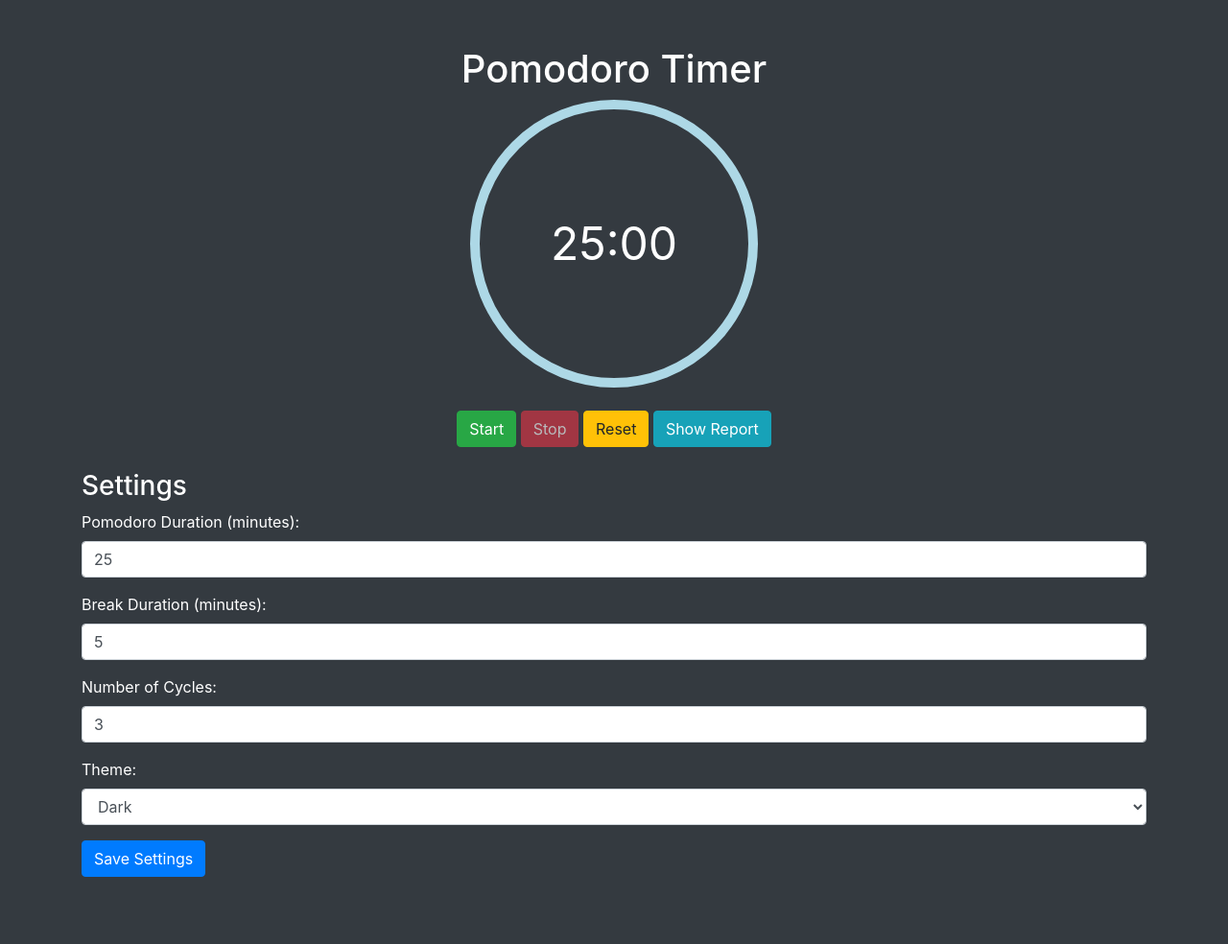
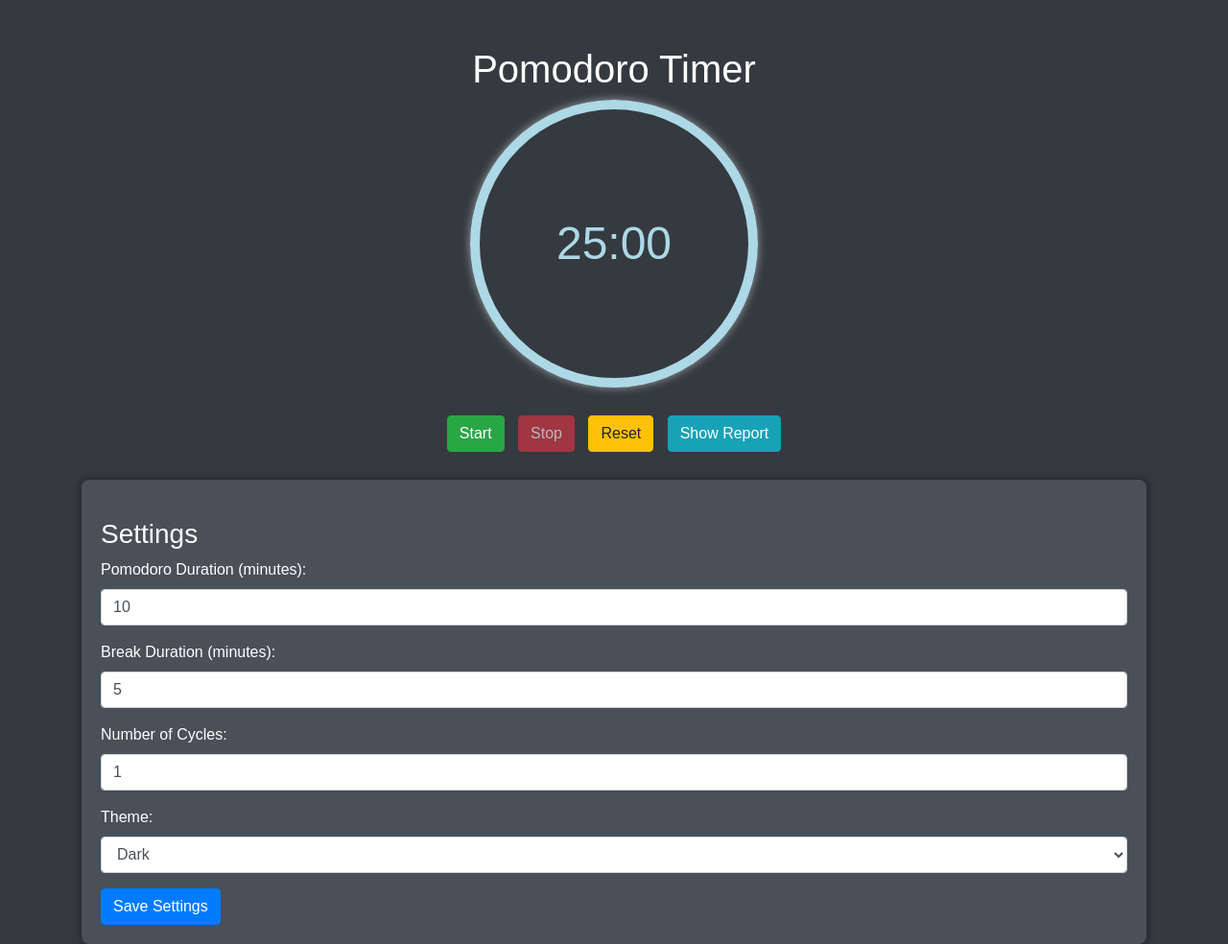
Before and after one commit to vitalelele/myPomodoro, a Flask app: page / in a window 1280 px wide. Shown: the whole page at 96% size. Before the commit the page ends 914 px from the top, so only its background shows below. Run offline with Flask 3, Linux system fonts and the light colour scheme; some libraries are stand-ins or nearby versions.

Commit message:
modified webapp versione

```diff
--- a/myPomodoroWebApp/app.py
+++ b/myPomodoroWebApp/app.py
@@ -38,7 +38,7 @@ def index():
 
 @app.route('/start_timer', methods=['POST'])
 def start_timer():
-    # Logic for starting the timer (for now, just return a message)
+    global work_sessions_completed, total_work_time, total_break_time
     return jsonify({"message": "Timer started!", "settings": settings})
 
 @app.route('/update_settings', methods=['POST'])
@@ -49,7 +49,7 @@ def update_settings():
     settings["cycles"] = int(request.form['cycles'])
     settings["theme"] = request.form['theme']
     save_settings()
-    return jsonify({"message": "Settings updated!"})
+    return jsonify({"message": "Settings updated!", "settings": settings})
 
 @app.route('/report')
 def report():
--- /dev/null
+++ b/myPomodoroWebApp/settings.json
@@ -0,0 +1 @@
+{"pomodoro_duration": 10, "break_duration": 5, "cycles": 1, "theme": "dark"}
--- a/myPomodoroWebApp/templates/index.html
+++ b/myPomodoroWebApp/templates/index.html
@@ -9,6 +9,7 @@
         body {
             background-color: #343a40;
             color: white;
+            font-family: Arial, sans-serif;
         }
         .circle {
             width: 300px;
@@ -17,6 +18,7 @@
             border: 10px solid lightblue;
             position: relative;
             margin: auto;
+            box-shadow: 0 0 10px rgba(255, 255, 255, 0.5);
         }
         .timer {
             position: absolute;
@@ -24,6 +26,19 @@
             left: 50%;
             transform: translate(-50%, -50%);
             font-size: 48px;
+            color: lightblue;
+        }
+        .settings-section {
+            background-color: #495057;
+            padding: 20px;
+            border-radius: 8px;
+            box-shadow: 0 0 10px rgba(0, 0, 0, 0.5);
+        }
+        h3 {
+            margin-top: 20px;
+        }
+        .btn-custom {
+            margin: 5px;
         }
     </style>
 </head>
@@ -34,12 +49,12 @@
             <div id="time" class="timer">25:00</div>
         </div>
         <div class="text-center mt-4">
-            <button id="start" class="btn btn-success">Start</button>
-            <button id="stop" class="btn btn-danger" disabled>Stop</button>
-            <button id="reset" class="btn btn-warning">Reset</button>
-            <button id="report" class="btn btn-info">Show Report</button>
+            <button id="start" class="btn btn-success btn-custom">Start</button>
+            <button id="stop" class="btn btn-danger btn-custom" disabled>Stop</button>
+            <button id="reset" class="btn btn-warning btn-custom">Reset</button>
+            <button id="report" class="btn btn-info btn-custom">Show Report</button>
         </div>
-        <div class="mt-4">
+        <div class="settings-section mt-4">
             <h3>Settings</h3>
             <form id="settings-form">
                 <div class="form-group">
@@ -66,7 +81,7 @@
         </div>
     </div>
 
-    <script src="https://code.jquery.com/jquery-3.5.1.slim.min.js"></script>
+    <script src="https://code.jquery.com/jquery-3.5.1.min.js"></script>
     <script>
         let timer;
         let timeLeft = {{ settings['pomodoro_duration'] }} * 60;
@@ -95,6 +110,10 @@
             e.preventDefault();
             $.post('/update_settings', $(this).serialize(), function(response) {
                 alert(response.message);
+                // Update timeLeft with new settings
+                timeLeft = response.settings.pomodoro_duration * 60;
+                $('#time').text(formatTime(timeLeft)); // Update the displayed timer
+                $('#reset').click(); // Reset the timer display
             });
         });
 
--- a/settings.json
+++ b/settings.json
@@ -1 +1 @@
-{"pomodoro_duration": 1, "break_duration": 1, "cycles": 1, "theme": "Dark"}
+{"pomodoro_duration": 15, "break_duration": 5, "cycles": 1, "theme": "dark"}
```
